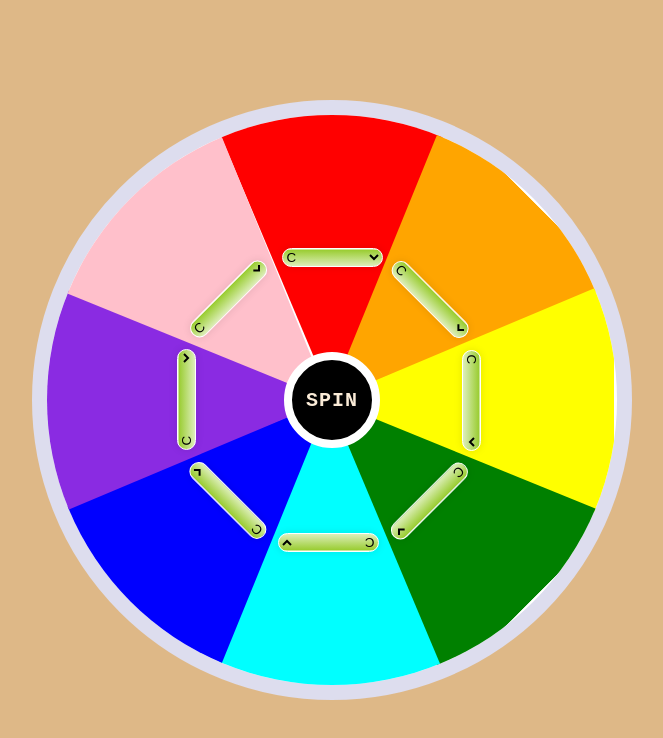
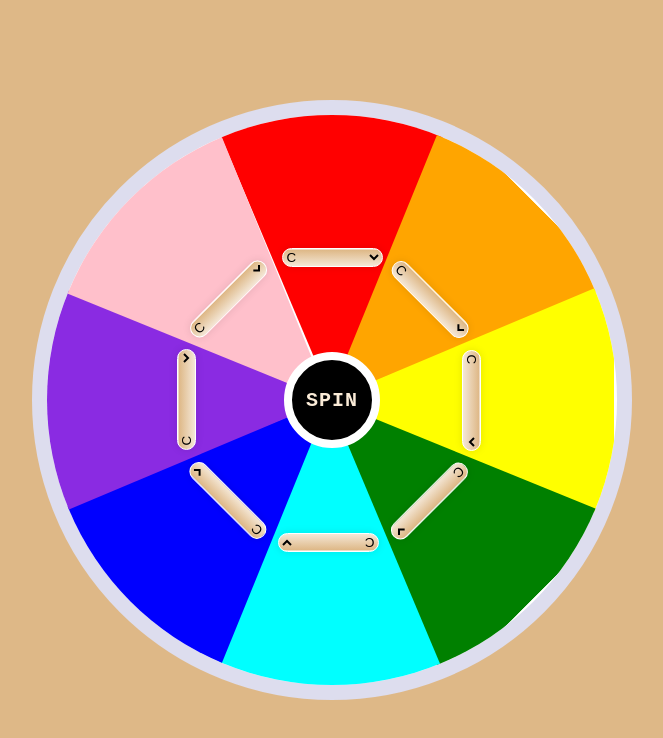
Before and after one commit to HungryVovka/ComputerLanguageSpin, a plain HTML site: page index.html in a window 1280 px wide. Shown: the whole page, without its empty margins (308-971 px from the left). Drawn offline with Linux system fonts and the light colour scheme.

Commit message:
feat: css

```diff
--- a/css/style.css
+++ b/css/style.css
@@ -98,8 +98,8 @@ body {
 .lang_choice {
     border: solid 1px white;
     outline: 0;
-    background: -webkit-gradient(linear, left top, left 25, from(#FFFFFF), color-stop(4%, yellowgreen), to(#FFFFFF));
-    background: -moz-linear-gradient(top, #FFFFFF, yellowgreen 1px, #FFFFFF 25px);
+    background: -webkit-gradient(linear, left top, left 25, from(#FFFFFF), color-stop(4%, burlywood), to(#FFFFFF));
+    background: -moz-linear-gradient(top, #FFFFFF, burlywood 1px, #FFFFFF 25px);
     box-shadow: rgba(0,0,0, 0.1) 0px 0px 8px;
     -moz-box-shadow: rgba(0,0,0, 0.1) 0px 0px 8px;
     -webkit-box-shadow: rgba(0,0,0, 0.1) 0px 0px 8px;
```
